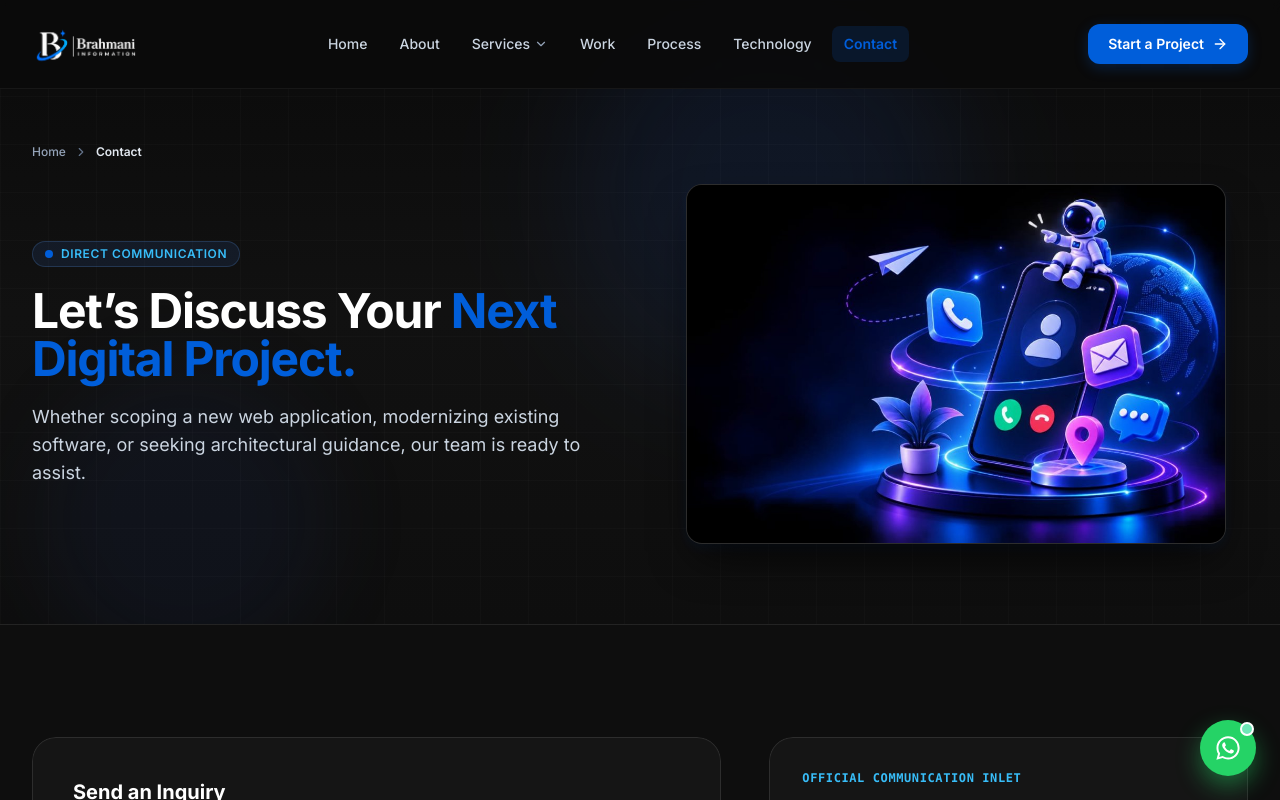
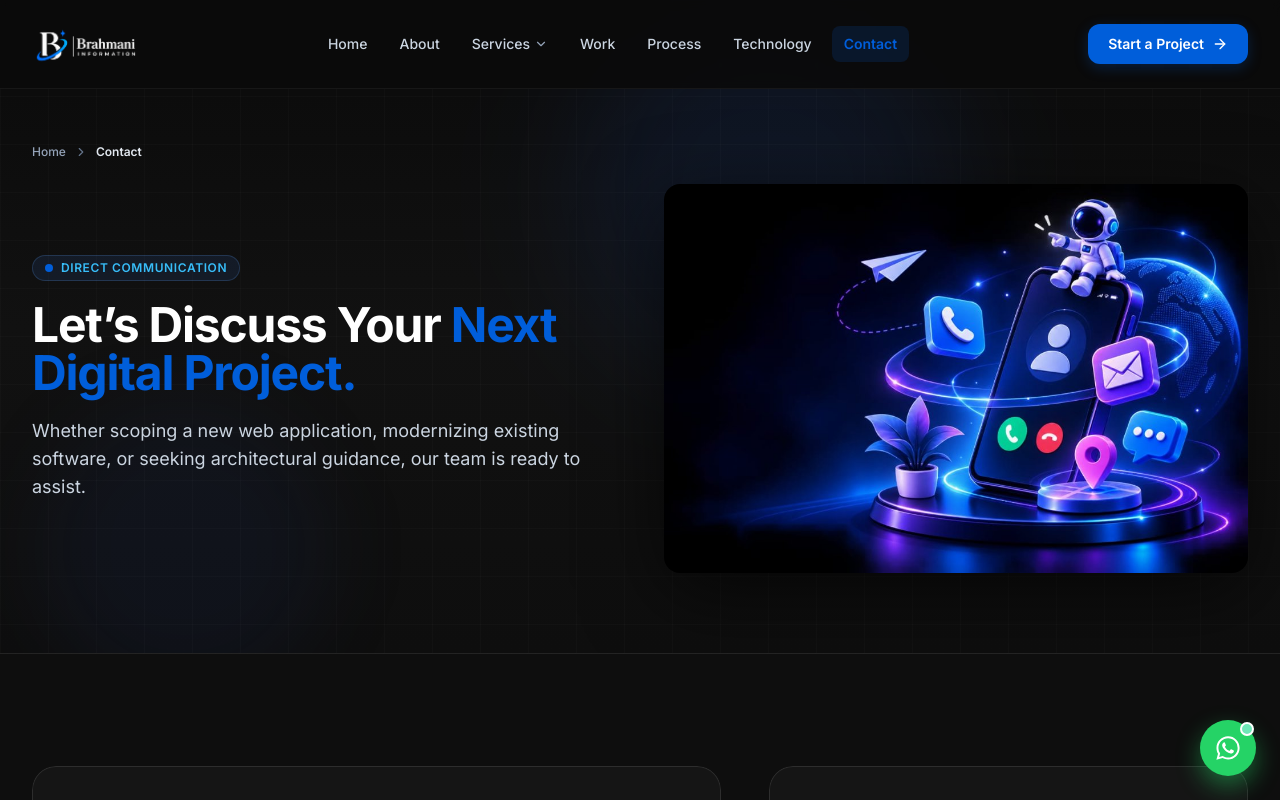
Before and after one commit to shahKEVIN123/Brahmani-Information, a React (Vite) app: page /contact in a window 1280 px wide. Shown: the top 800 px of the page. Built offline with nearby package versions, Linux system fonts and the light colour scheme.

Commit message:
style: remove card frame container from Contact page hero image

```diff
--- a/src/pages/ContactPage.tsx
+++ b/src/pages/ContactPage.tsx
@@ -3,7 +3,6 @@ import { Mail, Send, CheckCircle2, AlertCircle, ShieldCheck, Clock, MapPin, Arro
 import { Link } from '../router/Router';
 import { PageHero } from '../components/PageHero';
 import { SectionHeader } from '../components/SectionHeader';
-import { HeroImageVisual } from '../components/HeroImageVisual';
 import { COMPANY_INFO } from '../data/companyData';
 import { MotionReveal } from '../components/motion/MotionReveal';
 import { ScrollSection } from '../components/motion/ScrollSection';
@@ -93,13 +92,25 @@ export const ContactPage: React.FC = () => {
           { label: 'Contact', href: '/contact' },
         ]}
         visual={
-          <HeroImageVisual
-            src="/assets/heroes/contact-hero.jpg?v=7"
-            fallbackSrc="/contact-hero.jpg?v=7"
-            alt="Direct Digital Communication and Technical Consultation - Brahmani Information"
-            objectFit="cover"
-            aspectRatio="aspect-[3/2]"
-          />
+          <div className="relative w-full max-w-[560px] xl:max-w-[620px] mx-auto select-none flex items-center justify-center">
+            {/* Soft Ambient Depth Glow Behind Visual */}
+            <div
+              className="absolute -inset-4 bg-gradient-to-tr from-blue-600/25 via-indigo-950/30 to-blue-500/15 rounded-3xl blur-2xl -z-10 pointer-events-none animate-soft-float"
+              aria-hidden="true"
+            />
+            <img
+              src="/assets/heroes/contact-hero.jpg?v=8"
+              onError={(e) => {
+                const target = e.currentTarget;
+                if (!target.src.includes('/contact-hero.jpg?v=8')) {
+                  target.src = '/contact-hero.jpg?v=8';
+                }
+              }}
+              alt="Direct Digital Communication and Technical Consultation - Brahmani Information"
+              className="w-full h-auto rounded-2xl object-contain drop-shadow-[0_20px_40px_rgba(0,0,0,0.6)] transition-transform duration-500 hover:scale-[1.02]"
+              loading="eager"
+            />
+          </div>
         }
       />
 
```
